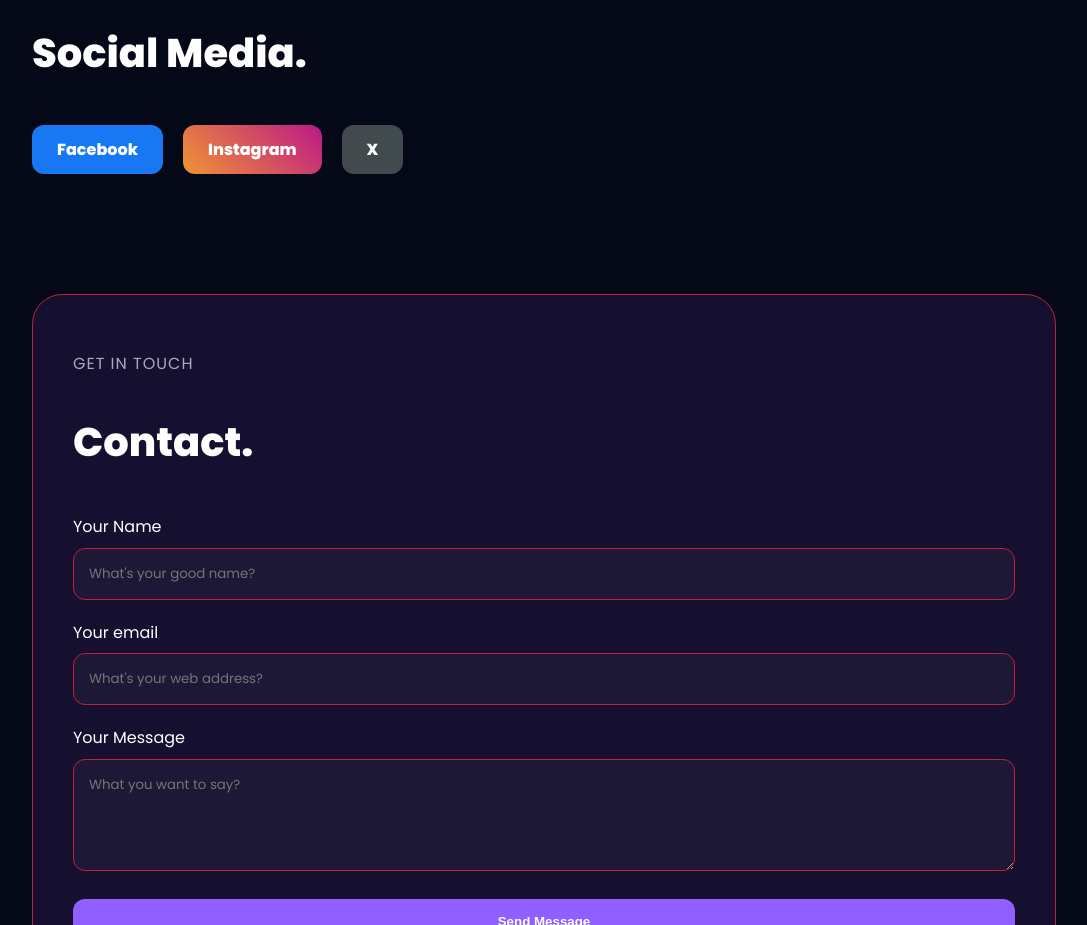
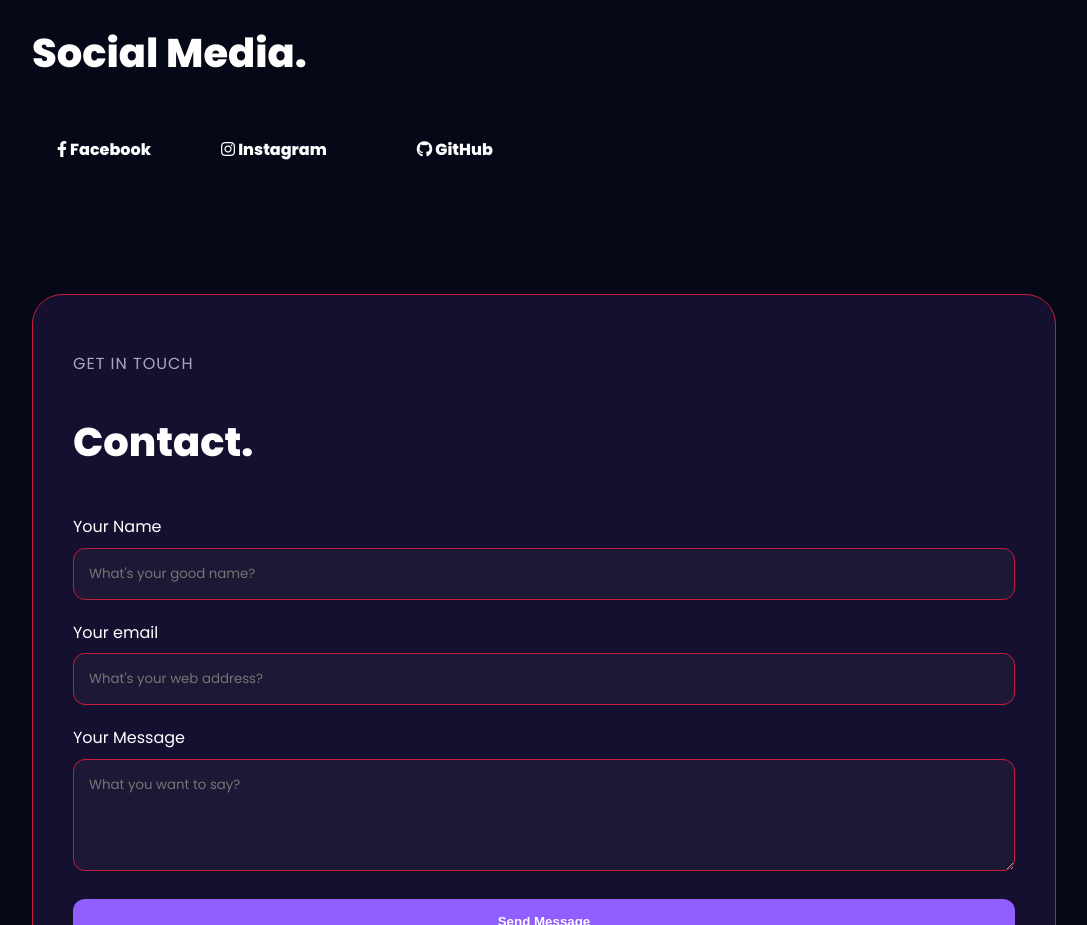
Before and after one commit to shafayethossain334-afk/ShafayetHossain, a plain HTML site: page index.html in a window 1280 px wide. Shown: the part 2060-2985 px from the top of the page, without its empty margins (96-1183 px from the left). Drawn offline with nearby package versions, Linux system fonts and the light colour scheme.

Commit message:
Update social media links in index.html

```diff
--- a/index.html
+++ b/index.html
@@ -6,6 +6,8 @@
     <link href="https://fonts.googleapis.com/css2?family=Poppins:wght@400;600;800&amp;display=swap" rel="stylesheet">
     <link rel="stylesheet" href="https://cdn.jsdelivr.net/gh/devicons/devicon@latest/devicon.min.css">
     <link rel="stylesheet" href="https://cdnjs.cloudflare.com/ajax/libs/font-awesome/6.0.0/css/all.min.css">
+
+
 
 
 
@@ -105,9 +107,33 @@
         <section id="social" class="section-container reveal">
             <h2 class="section-headtext">Social Media.</h2>
             <div class="social-grid">
-                <a href="https://www.facebook.com/share/16sVgLR9wE/" target="_blank" class="social-btn facebook">Facebook</a>
-                <a href="https://www.instagram.com/shafay333t" target="_blank" class="social-btn instagram">Instagram</a>
-                <a href="https://x.com/shafayetresim" target="_blank" class="social-btn x-btn">X</a>
+<a href="https://www.facebook.com/share/1CMoWpzq4s/?mibextid=wwXIfr" target="_blank" class="social-btn facebook-btn">
+    <i class="fab fa-facebook-f"></i> Facebook
+</a>
+<a href="https://www.instagram.com/shafay333t?igsh=ZXJnOHJybjRwcDBz&utm_source=qr" target="_blank" class="social-btn instagram-btn">
+
+    <i class="fab fa-instagram"></i> Instagram
+    </a>
+
+<a href="https://x.com/shafayetresim" target="_blank" class="x-social-button" rel="noopener noreferrer">
+  <svg viewBox="0 0 24 24" class="x-logo-svg">
+    <g>
+      <path d="M18.244 2.25h3.308l-7.227 8.26 8.502 11.24H16.17l-5.214-6.817L4.99 21.75H1.68l7.73-8.835L1.254 2.25H8.08l4.713 6.231zm-1.161 17.52h1.833L7.084 4.126H5.117z"></path>
+    </g>
+  </svg>
+</a>
+
+
+
+
+
+
+
+
+              <a href="https://github.com/shafayethossain334-afk/" target="_blank"<i class="social-btn github-btn">
+    <i class="fab fa-github"></i> GitHub
+</a>
+
             </div>
         </section>
 
```
